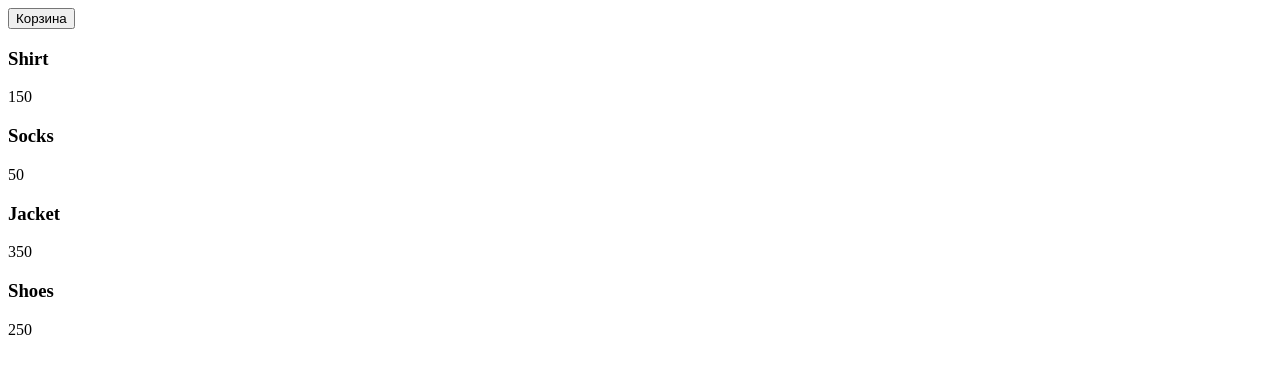
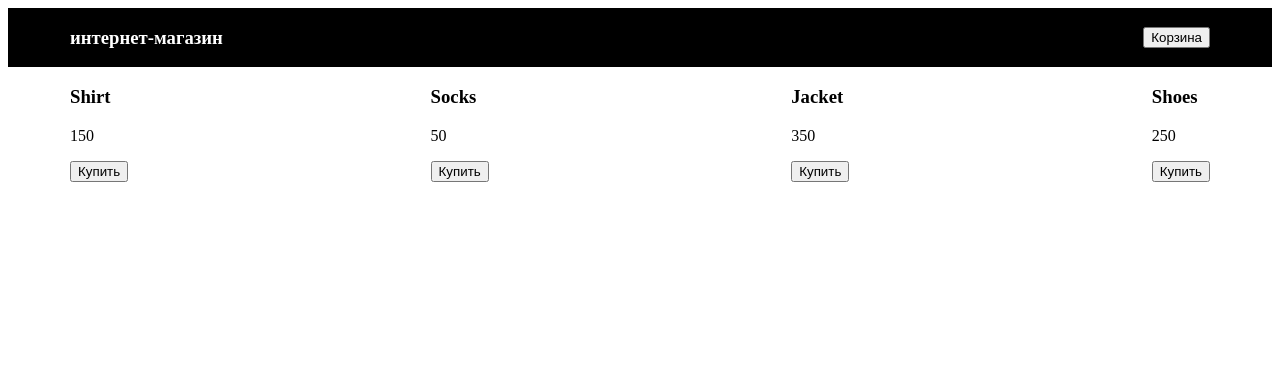
Before and after one commit to guzhsv/geekbrains-js, a plain HTML site: page index.html in a window 1280 px wide. Drawn offline with Linux system fonts and the light colour scheme.

Commit message:
Стилизация. Классы корзины и элемента.

```diff
--- a/index.html
+++ b/index.html
@@ -4,14 +4,20 @@
     <meta charset="UTF-8">
     <meta http-equiv="X-UA-Compatible" content="IE=edge">
     <meta name="viewport" content="width=device-width, initial-scale=1.0">
+    <link rel="stylesheet" href="style.css">
     <title>eShop</title>
 </head>
 <body>
     <header>
-        <button class="cart-button" type="button">Корзина</button>
+        <nav class="header center">
+            <h3 class="header__text">интернет-магазин</h3>
+            <button class="cart-button" type="button">Корзина</button>
+        </nav>
     </header>
     <main>
-        <div class="goods-list"></div>
+        <div class="list center">
+            <div class="goods-list"></div>
+        </div>
     </main>
 
     <script src="script.js"></script>
--- a/script.js
+++ b/script.js
@@ -1,8 +1,4 @@
 'use strict';
-/*Добавьте стили для верхнего меню, товара, списка товаров и кнопки вызова корзины.
-Добавьте значения по умолчанию для аргументов функции. Как можно упростить или сократить запись функций?
-Сейчас после каждого товара на странице выводится запятая. Из-за чего это происходит? Как это исправить?
-*/
 
 const goods = [
     { title: 'Shirt', price: 150 },
@@ -11,11 +7,78 @@ const goods = [
     { title: 'Shoes', price: 250 },
   ];
 
-  const renderGoodsItem = (title = "", price = 0) =>
-     `<div class="goods-item"><h3>${title}</h3><p>${price}</p></div>`;
 
-  const renderGoodsList = list =>
-    list.reduce((previous, current) =>
-      previous + renderGoodsItem(current.title, current.price), '');
+class GoodsItem {
+  constructor(title, price) {
+    this.title = title;
+    this.price = price;
+  }
+  render() {
+    return `<div class="goods-item"><h3>${this.title}</h3><p>${this.price}</p>
+    <button class = "buy-btn">Купить</button></div>`;
+  }
+}
 
-  document.querySelector('.goods-list').innerHTML = renderGoodsList(goods);
+class GoodsList {
+  #goods;
+
+  constructor() {
+    this.#goods = [];
+  }
+
+  //Для получения данных с сервера
+  fetchGoods() {
+    this.#goods = [
+      { title: 'Shirt', price: 150 },
+      { title: 'Socks', price: 50 },
+      { title: 'Jacket', price: 350 },
+      { title: 'Shoes', price: 250 },
+    ];
+  }
+  render() {
+    let listHtml = '';
+    this.#goods.forEach(good => {
+      const goodItem = new GoodsItem(good.title, good.price);
+      listHtml += goodItem.render();
+    });
+    document.querySelector('.goods-list').innerHTML = listHtml;
+  }
+
+  totalPrice(){
+    let result=this.#goods.reduce((prev, current) => {
+      return prev + current.price;
+    }, 0);
+    return result;
+  }
+}
+
+const list = new GoodsList();
+list.fetchGoods();
+list.render();
+
+/*
+1. Добавьте пустые классы для Корзины товаров и Элемента корзины товаров.
+2. Продумайте, какие методы понадобятся для работы с этими сущностями.
+Добавьте для GoodsList метод, определяющий суммарную стоимость всех товаров.
+*/
+
+//Создадим класс для корзины товаров
+class Cart{
+  #goods;
+  constructor(){
+    this.#goods = [];
+  }
+  addCartItem (item){
+
+  }
+  deleteCartItem(item){
+
+  }
+}
+
+//Создадим класс для элемента корзины товаров
+class CartItem{
+  constructor(){
+
+  }
+}
--- /dev/null
+++ b/style.css
@@ -0,0 +1,23 @@
+.goods-list {
+    display: flex;
+    justify-content: space-between;
+}
+
+.center {
+    padding-left: calc(50% - 570px);
+    padding-right: calc(50% - 570px);
+}
+
+.header {
+    display: flex;
+    align-items: center;
+    justify-content: space-between;
+}
+
+header {
+    background-color: black;
+}
+
+.header__text {
+    color: white;
+}
```
